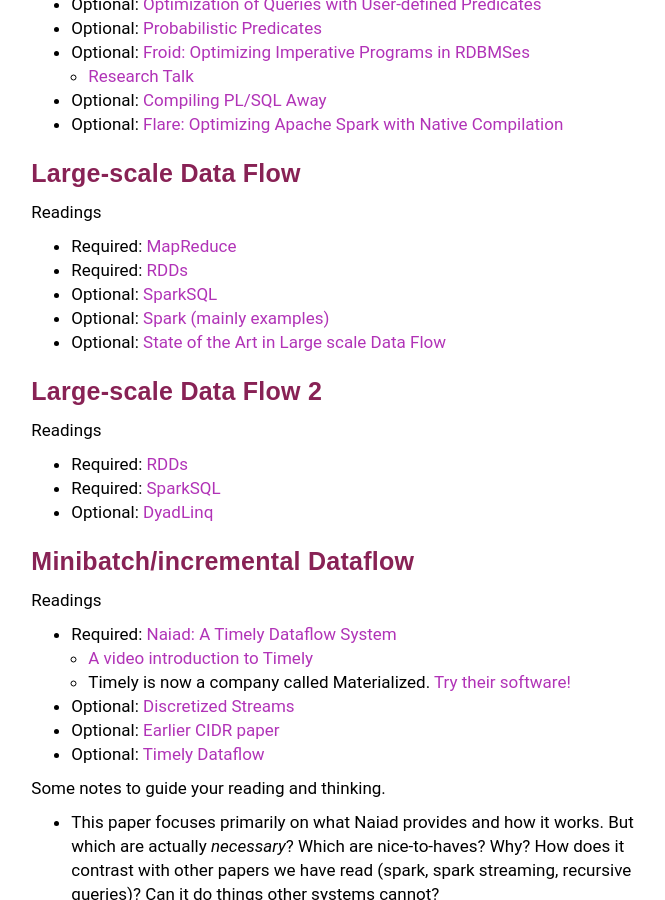
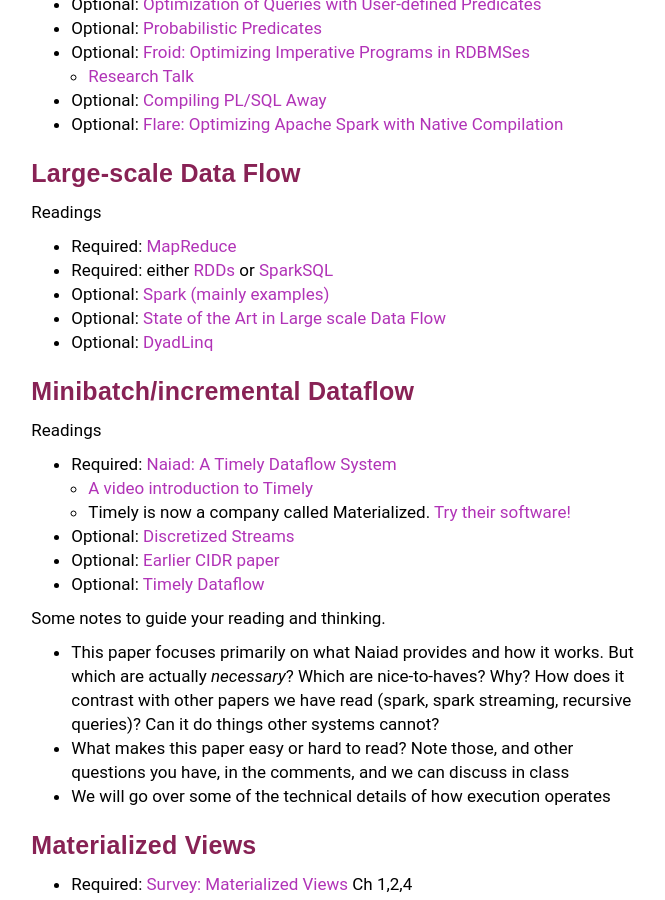
Before and after one commit to w6113/website_fall2020, a Jekyll site: the page built from papers.md, in a window 1280 px wide and 900 px high, scrolled down 3835 px. Shown: the whole window, without its empty margins (293-958 px from the left). Built offline with Jekyll 4.4.1, drawn with Linux system fonts in a browser that asks for light colours; our own code applies the rules of GitHub Pages for plain Markdown files.

Commit message:
lazy commit msg

```diff
--- a/papers.md
+++ b/papers.md
@@ -188,20 +188,9 @@
 Readings
 
 * Required: [MapReduce](https://www.usenix.org/legacy/events/osdi04/tech/full_papers/dean/dean.pdf)
-* Required: [RDDs](https://sfu-db.github.io/dbsystems/Papers/nsdi12-final138.pdf)
-* Optional: [SparkSQL](https://sfu-db.github.io/dbsystems/Papers/SparkSQLSigmod2015.pdf)
+* Required: either [RDDs](https://sfu-db.github.io/dbsystems/Papers/nsdi12-final138.pdf) or [SparkSQL](https://sfu-db.github.io/dbsystems/Papers/SparkSQLSigmod2015.pdf)
 * Optional: [Spark (mainly examples)](http://static.usenix.org/events/hotcloud10/tech/full_papers/Zaharia.pdf)
 * Optional: [State of the Art in Large scale Data Flow](./files/papers/kossmann-sotadistdbs.pdf)
-
-
-
-<a name='dataflow2' />
-### Large-scale Data Flow 2
-
-Readings
-
-* Required: [RDDs](https://sfu-db.github.io/dbsystems/Papers/nsdi12-final138.pdf)
-* Required: [SparkSQL](https://sfu-db.github.io/dbsystems/Papers/SparkSQLSigmod2015.pdf)
 * Optional: [DyadLinq](http://michaelisard.com/pubs/sigmod09.pdf)
 
 
```
